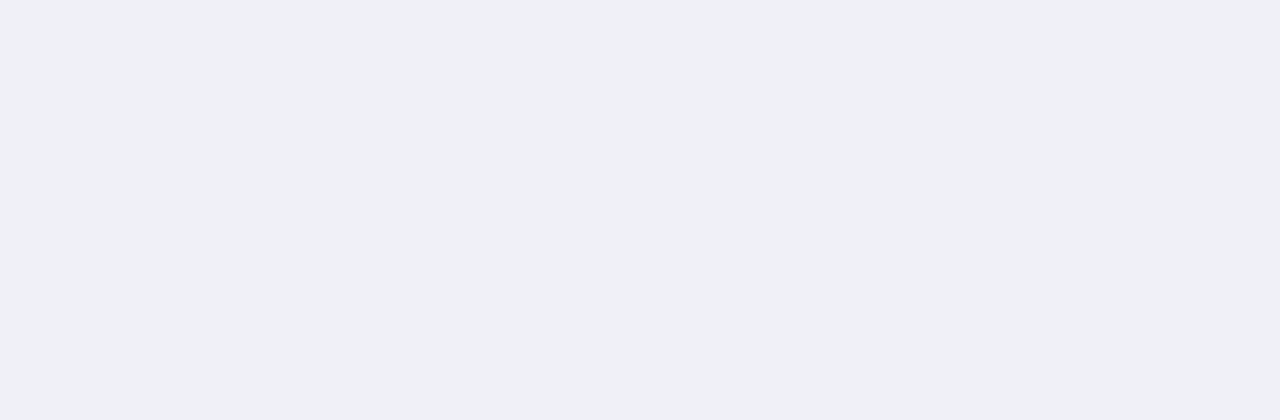
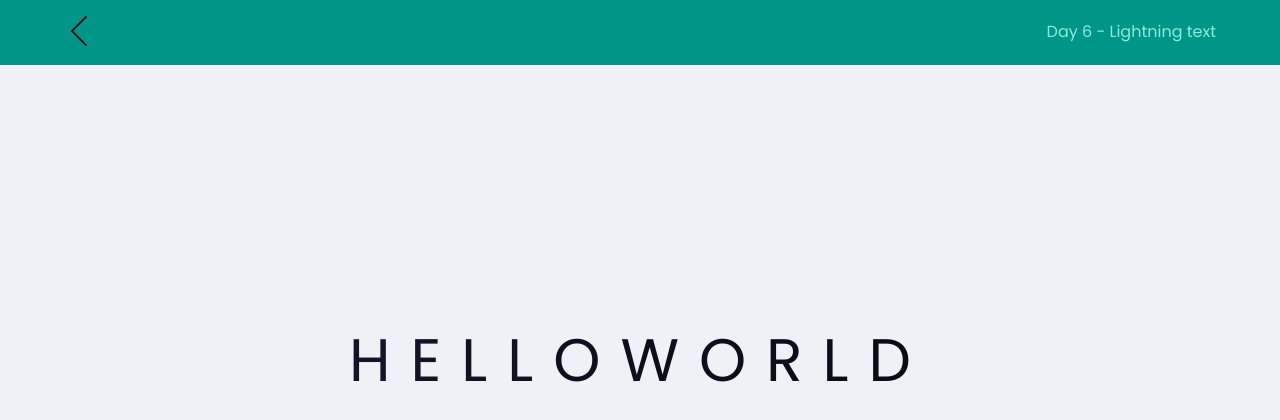
Before and after one commit to MonicaHillman/30dayscss, a React (Create React App) app: page /daysix in a window 1280 px wide. Shown: the top 420 px of the page. Built offline with nearby package versions, Linux system fonts and the light colour scheme.

Commit message:
day six and adjusts

```diff
--- a/src/challenges/dayone/styles.css
+++ b/src/challenges/dayone/styles.css
@@ -4,12 +4,12 @@
     justify-content: center;
 }
 
-ul{
+#social-media ul{
     display: flex;
     justify-content: center;
 }
 
-ul li{
+#social-media ul li{
     position: relative;
     list-style: none;
     width: 40px;
@@ -18,7 +18,7 @@ ul li{
     transform: rotate(-35deg) skew(30deg);
 }
 
-ul li span{
+#social-media ul li span{
     border-radius: 10px;
     position: absolute;
     width: 100%;
@@ -32,52 +32,52 @@ ul li span{
     font-size: 30px !important;
 }
 
-ul li:hover span{
+#social-media ul li:hover span{
     box-shadow: -1px 1px 1px rgba(0,0,0,.1);
 }
 
-ul li:hover span:nth-child(5){
+#social-media ul li:hover span:nth-child(5){
     transform: translate(40px, -40px);
     opacity: 1;
 }
 
-ul li:hover span:nth-child(4){
+#social-media ul li:hover span:nth-child(4){
     transform: translate(30px, -30px);
     opacity: 0.8;
 }
 
-ul li:hover span:nth-child(3){
+#social-media ul li:hover span:nth-child(3){
     transform: translate(20px, -20px);
     opacity: 0.6;
 }
 
-ul li:hover span:nth-child(2){
+#social-media ul li:hover span:nth-child(2){
     transform: translate(10px, -10px);
     opacity: 0.4;
 }
 
-ul li:hover span:nth-child(1){
+#social-media ul li:hover span:nth-child(1){
     transform: translate(0,0);
     opacity: .2;
 }
 
-ul li:nth-child(1) span{
+#social-media ul li:nth-child(1) span{
     background: #4a6ebb;
 }
 
-ul li:nth-child(2) span{
+#social-media ul li:nth-child(2) span{
     background: #67b4f0;
 }
 
-ul li:nth-child(3) span{
+#social-media ul li:nth-child(3) span{
     background: #e04531;
 }
 
-ul li:nth-child(4) span{
+#social-media ul li:nth-child(4) span{
     background: #015a8a;
 }
 
-ul li:nth-child(5) span{
+#social-media ul li:nth-child(5) span{
     background: linear-gradient(90deg, rgba(131,58,180,1) 0%, rgba(253,29,29,1) 50%, rgba(252,176,69,1) 100%);;
 }
 
@@ -87,7 +87,7 @@ ul li:nth-child(5) span{
         height: 100vh;
     }
 
-    ul li{
+    #social-media ul li{
         width: 60px;
         height: 60px;
     }
--- /dev/null
+++ b/src/challenges/daysix/index.tsx
@@ -0,0 +1,33 @@
+/* eslint-disable react/jsx-no-target-blank */
+import React from 'react';
+import './styles.css'
+import PageHeader from '../../components/Header';
+
+function DaySix() {
+    return (
+        <div id="page-day-six" className="container">
+            <PageHeader
+                title="Day 6 - Lightning text"
+                link="challengesList"
+            />
+            <main>
+                <div id="lightning-text">
+                    <ul>
+                        <li>H</li>
+                        <li>E</li>
+                        <li>L</li>
+                        <li>L</li>
+                        <li>O</li>
+                        <li>W</li>
+                        <li>O</li>
+                        <li>R</li>
+                        <li>L</li>
+                        <li>D</li>
+                    </ul>
+                </div>
+            </main>
+        </div >
+    );
+}
+
+export default DaySix;
--- /dev/null
+++ b/src/challenges/daysix/styles.css
@@ -0,0 +1,72 @@
+#lightning-text {
+  margin-top: 25rem;
+  display: flex;
+  justify-content: center;
+}
+
+ #lightning-text ul {
+	display: flex;
+  }
+
+  #lightning-text ul li {
+	list-style: none;
+	font-size: 40px;
+	letter-spacing: 10px;
+	animation: lightning 3s linear infinite;
+  }
+
+  @keyframes lightning {
+	0% { color: #000000;
+		  text-shadow: none; }
+
+	90% { color: #1a1b35;
+		 text-shadow: none; }
+
+	100% { color: #ffcc13;
+		text-shadow: 0 0 30px #f6e58d; }
+  }
+
+  #lightning-text ul li:nth-child(1) {
+	animation-delay: 0;
+  }
+  #lightning-text ul li:nth-child(2) {
+	animation-delay: 0.1s;
+  }
+  #lightning-text ul li:nth-child(3) {
+	animation-delay: 0.2s;
+  }
+  #lightning-text ul li:nth-child(4) {
+	animation-delay: 0.3s;
+  }
+  #lightning-text ul li:nth-child(5) {
+	animation-delay: 0.4s;
+  }
+  #lightning-text ul li:nth-child(6) {
+	animation-delay: 0.5s;
+  }
+  #lightning-text ul li:nth-child(7) {
+	animation-delay: 0.6s;
+  }
+  #lightning-text ul li:nth-child(8) {
+	animation-delay: 0.7s;
+  }
+  #lightning-text ul li:nth-child(9) {
+	animation-delay: 0.8s;
+  }
+  #lightning-text ul li:nth-child(10) {
+	animation-delay: 0.9s;
+  }
+
+  @media (min-width: 700px) {
+
+    #page-day-six {
+        max-width: 2200px;
+	}
+
+
+	#lightning-text ul li {
+		font-size: 60px;
+		letter-spacing: 20px;
+	  }
+
+}
--- a/src/pages/ChallengesList/index.tsx
+++ b/src/pages/ChallengesList/index.tsx
@@ -7,6 +7,7 @@ import dayTwoImg from '../../assets/images/daytwo.png';
 import dayThreeImg from '../../assets/images/daythree.png';
 import dayFourImg from '../../assets/images/dayfour.png';
 import dayFiveImg from '../../assets/images/dayfive.png';
+import daySixImg from '../../assets/images/daysix.png';
 import { Link } from 'react-router-dom';
 
 
@@ -38,6 +39,10 @@ function ChallengesList() {
                 <Link to="/dayfive">
                     <img src={dayFiveImg} alt="Day Five" />
                 </Link>
+                <p>Day 6 - Lightning Text</p>
+                <Link to="/daysix">
+                    <img src={daySixImg} alt="Day Six" />
+                </Link>
             </main>
         </div>
     );
--- a/src/pages/Credits/styles.css
+++ b/src/pages/Credits/styles.css
@@ -56,13 +56,12 @@ display: flex;
 .texto a {
     height: 3rem;
     margin-left: 1rem;
-
 }
 
 @media (min-width: 1100px) {
     .person-item {
         margin-top: 10rem;
-        margin-bottom: 22rem;
+        margin-bottom: 19rem;
         margin-right: 20rem;
         margin-left: 20rem;
     }
--- a/src/routes.tsx
+++ b/src/routes.tsx
@@ -8,6 +8,7 @@ import DayTwo from './challenges/daytwo';
 import DayThree from './challenges/daythree';
 import DayFour from './challenges/dayfour';
 import DayFive from './challenges/dayfive';
+import DaySix from './challenges/daysix';
 
 function Routes() {
     return (
@@ -20,6 +21,7 @@ function Routes() {
             <Route path="/daythree" component={DayThree} />
             <Route path="/dayfour" component={DayFour} />
             <Route path="/dayfive" component={DayFive} />
+            <Route path="/daysix" component={DaySix} />
         </BrowserRouter>
     )
 }
```
Also changed, not shown: src/assets/images/daysix.png (added).
